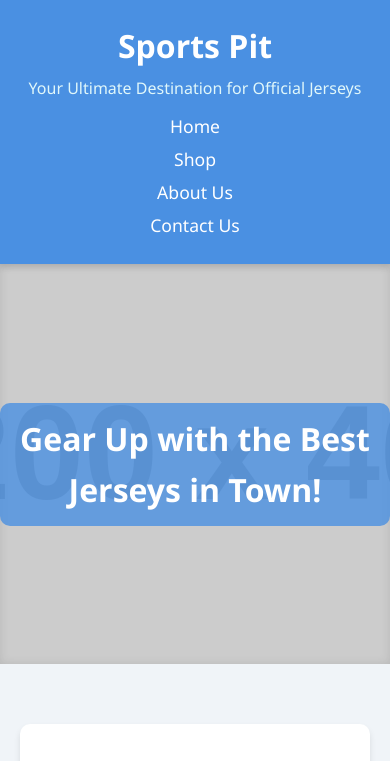
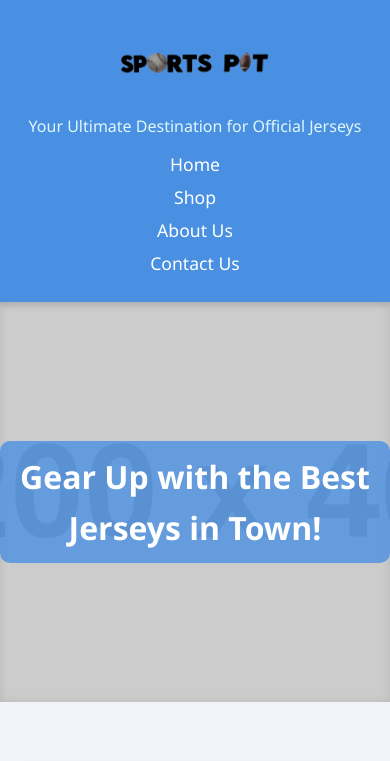
Before and after one commit to AmirZismanov/SportsPit, a plain HTML site: page index.html in a window 390 px wide. Shown: the top 761 px of the page. Drawn offline with Linux system fonts and the light colour scheme; placeholder pictures from the web are drawn by us.

Commit message:
Added logo and updated NHL image

```diff
--- a/index.html
+++ b/index.html
@@ -21,10 +21,9 @@
             position: relative;
             box-shadow: 0 4px 6px rgba(0, 0, 0, 0.1); /* Subtle shadow */
         }
-        header h1 {
-            margin: 0;
-            font-size: 2.5em;
-            color: #FFFFFF; /* White text for header */
+        header h1 img{
+            width: 200px; /* Adjust this value to match the size of the text */
+            height: auto; /* Maintain aspect ratio */
         }
         header p {
             margin: 5px 0 0;
@@ -123,8 +122,8 @@
 
          /* Mobile Styles */
          @media (max-width: 768px) {
-            header h1 {
-                font-size: 2em; /* Smaller font size for mobile */
+            header h1 img {
+                width: 150px; /* Smaller logo for mobile */
             }
             header p {
                 font-size: 1em; /* Smaller font size for mobile */
@@ -157,7 +156,9 @@
 </head>
 <body>
     <header>
-        <h1>Sports Pit</h1>
+        <h1>
+            <img src="sportspitlogov2.png" alt="Sports Pit Logo" class="logo">
+        </h1>
         <p>Your Ultimate Destination for Official Jerseys</p>
         <div class="menu">
             <a href="#home">Home</a>
@@ -189,7 +190,7 @@
                     <p>Official NBA jerseys for all teams.</p>
                 </div>
                 <div class="product-card">
-                    <img src="nhlsportspitdisplaypics1.png" alt="NHL Jersey">
+                    <img src="nhlsportspitdisplaypicsv2.png" alt="NHL Jersey">
                     <h3>NHL Jerseys</h3>
                     <p>Official NHL jerseys for all teams.</p>
                 </div>
```
Also changed, not shown: sportspitlogov1.png (added), sportspitlogov2.png (added), 1 other file.
